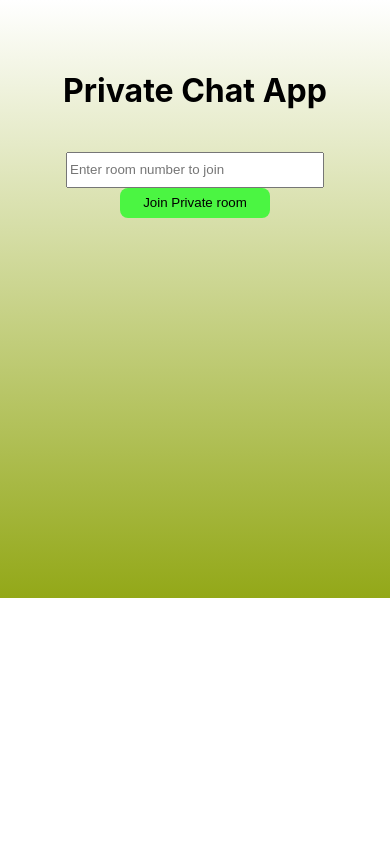
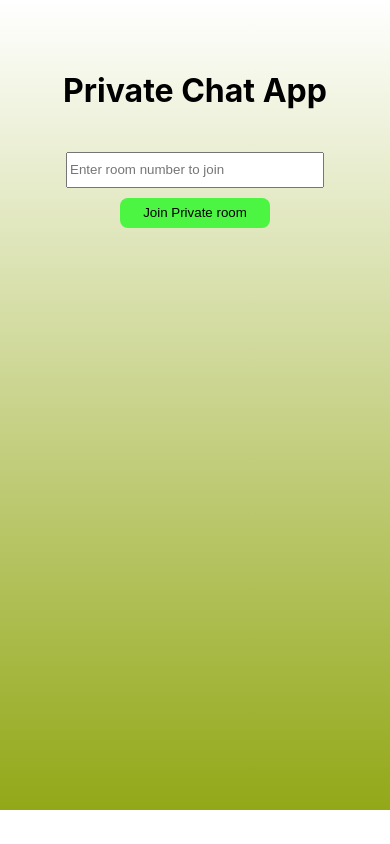
Before and after one commit to sunitsarkar/chatApp_frontend, a React (Create React App) app: page / in a window 390 px wide. Built offline with nearby package versions, Linux system fonts and the light colour scheme; no server answers.

Commit message:
style: mobile style update

```diff
--- a/src/App.css
+++ b/src/App.css
@@ -12,23 +12,15 @@ button{
   border-radius: 8px;
 }
 
-@media (prefers-reduced-motion: no-preference) {
-  .App-logo {
-    animation: App-logo-spin infinite 20s linear;
+@media only screen and (max-width: 600px) {
+  .App{
+    min-height: 760px;
+  }
+
+  button{
+    margin: 10px 10px;
+    background-color: #4bf542;
+    border: none;
+    border-radius: 8px;
   }
 }
-
-.App-header {
-  background-color: #282c34;
-  min-height: 100vh;
-  display: flex;
-  flex-direction: column;
-  align-items: center;
-  justify-content: center;
-  font-size: calc(10px + 2vmin);
-  color: white;
-}
-
-.App-link {
-  color: #61dafb;
-}
--- a/src/App.js
+++ b/src/App.js
@@ -47,7 +47,7 @@ function App() {
           <button style={{ height: '30px', width: '150px' }} onClick={sendMessage}>send message</button>
           <h3>Messages</h3>
           {
-            received ? <h4>{received}</h4> : null
+            received ? <li>{received}</li> : null
           }
         </div> : null
       }
```
